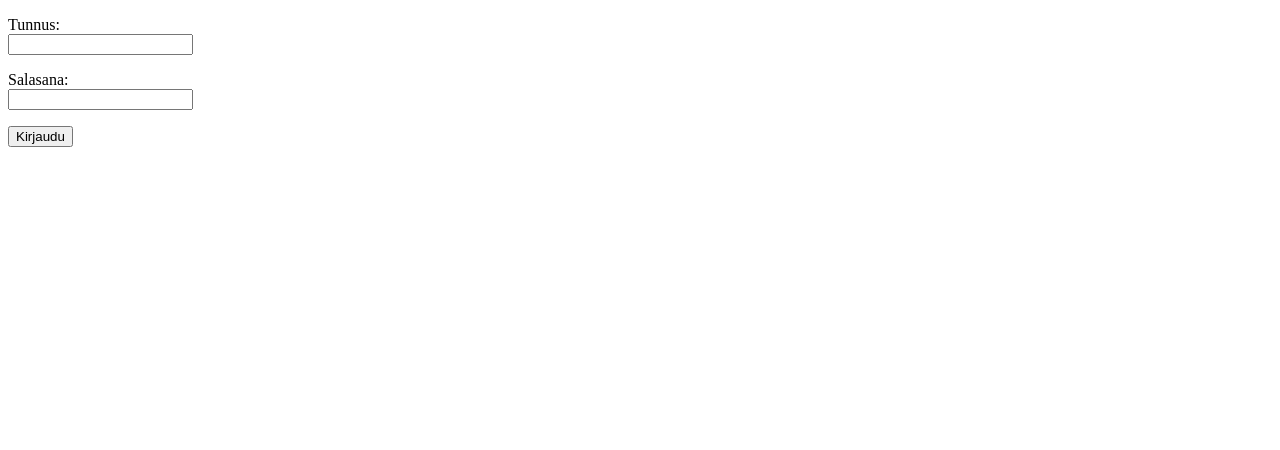
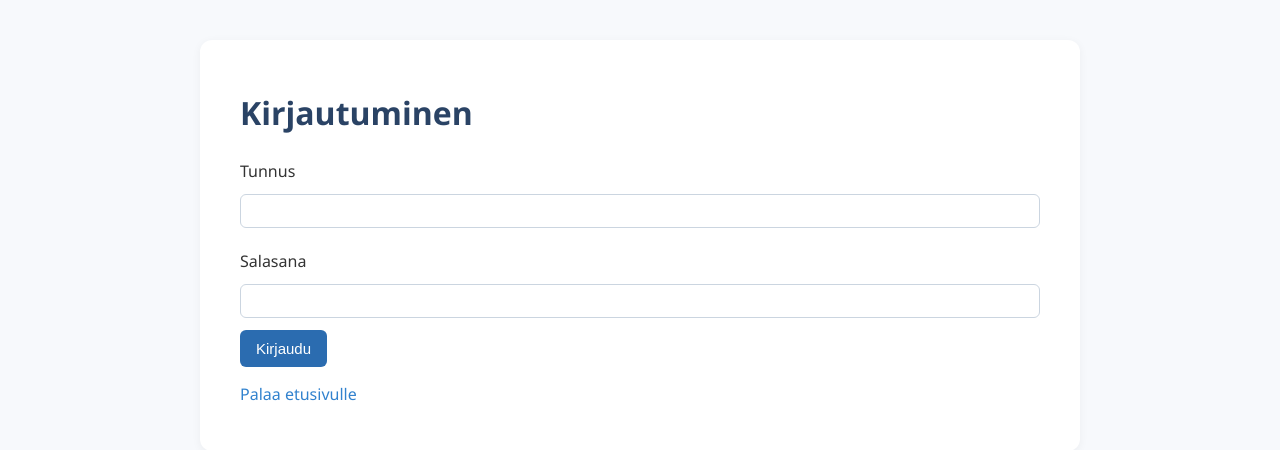
Before and after one commit to Olwahrn/MyyntiseurantaApp, a Flask app: page /login in a window 1280 px wide. Shown: the top 450 px of the page. Run offline with Flask 3, Linux system fonts and the light colour scheme.

Commit message:
add style.css

```diff
--- /dev/null
+++ b/static/style.css
@@ -0,0 +1,112 @@
+body {
+  font-family: "Segoe UI", Roboto, Helvetica, Arial, sans-serif;
+  background-color: #f7f9fc;
+  color: #333;
+  margin: 0;
+  padding: 0;
+}
+
+.container {
+  max-width: 800px;
+  margin: 40px auto;
+  background: #fff;
+  border-radius: 12px;
+  padding: 30px 40px;
+  box-shadow: 0 2px 10px rgba(0, 0, 0, 0.05);
+}
+
+h1, h2, h3 {
+  color: #2a4365;
+  margin-bottom: 16px;
+}
+
+a {
+  color: #3182ce;
+  text-decoration: none;
+  font-weight: 500;
+}
+
+a:hover {
+  text-decoration: underline;
+}
+
+form {
+  display: flex;
+  flex-direction: column;
+  gap: 12px;
+}
+
+label {
+  font-weight: 500;
+  margin-top: 10px;
+}
+
+input[type="text"],
+input[type="password"],
+input[type="number"],
+input[type="date"],
+textarea,
+select {
+  padding: 8px 10px;
+  border: 1px solid #cbd5e0;
+  border-radius: 6px;
+  font-size: 14px;
+  width: 100%;
+  box-sizing: border-box;
+}
+
+textarea {
+  min-height: 80px;
+  resize: vertical;
+}
+
+button,
+input[type="submit"] {
+  background-color: #2b6cb0;
+  color: white;
+  border: none;
+  padding: 10px 16px;
+  border-radius: 6px;
+  cursor: pointer;
+  font-size: 15px;
+  font-weight: 500;
+  align-self: flex-start;
+  transition: background-color 0.2s;
+}
+
+button:hover,
+input[type="submit"]:hover {
+  background-color: #2c5282;
+}
+
+ul {
+  list-style-type: none;
+  padding-left: 0;
+}
+
+ul li {
+  background: #edf2f7;
+  margin-bottom: 8px;
+  padding: 8px 10px;
+  border-radius: 6px;
+}
+
+fieldset {
+  border: 1px solid #cbd5e0;
+  border-radius: 6px;
+  padding: 10px;
+  margin-top: 12px;
+}
+
+legend {
+  font-weight: 600;
+  color: #2a4365;
+}
+
+.text-center {
+  text-align: center;
+}
+
+.mt-2 { margin-top: 8px; }
+.mt-3 { margin-top: 16px; }
+.mt-4 { margin-top: 24px; }
--- a/templates/login.html
+++ b/templates/login.html
@@ -1,32 +1,32 @@
 <!DOCTYPE html>
 <html>
-
 <head>
   <title>Kirjautuminen</title>
+  <link rel="stylesheet" href="{{ url_for('static', filename='style.css') }}">
 </head>
 
 <body>
+  <div class="container">
+    <h1>Kirjautuminen</h1>
+
     {% if session.username %}
-  <p>
-    Olet kirjautunut nimellä {{ session.username }}
-  </p>
-  <p>
+      <p>Olet kirjautunut nimellä <strong>{{ session.username }}</strong>.</p>
+      <a href="/">Palaa etusivulle</a> |
       <a href="/logout">Kirjaudu ulos</a>
-  </p>
     {% else %}
       <form action="/login" method="POST">
         <input type="hidden" name="csrf_token" value="{{ session.csrf_token }}">
-    <p>
-      Tunnus: <br />
-      <input type="text" name="username" />
-    </p>
-    <p>
-      Salasana: <br />
-      <input type="password" name="password" />
-    </p>
-    <input type="submit" value="Kirjaudu" />
+        <label>Tunnus</label>
+        <input type="text" name="username" required>
+
+        <label>Salasana</label>
+        <input type="password" name="password" required>
+
+        <input type="submit" value="Kirjaudu">
       </form>
+
+      <p class="mt-3"><a href="/">Palaa etusivulle</a></p>
     {% endif %}
+  </div>
 </body>
-
 </html>
```
Also changed, not shown: templates/base.html (added, +32 -0 lines), templates/edit_shift.html (+22 -19 lines), templates/find_shift.html (+17 -7 lines), templates/index.html (+16 -16 lines), templates/new_shift.html (+15 -12 lines), templates/register.html (+21 -18 lines), templates/show_shift.html (+10 -12 lines). Lines whose indentation alone changed are shown as unchanged.
